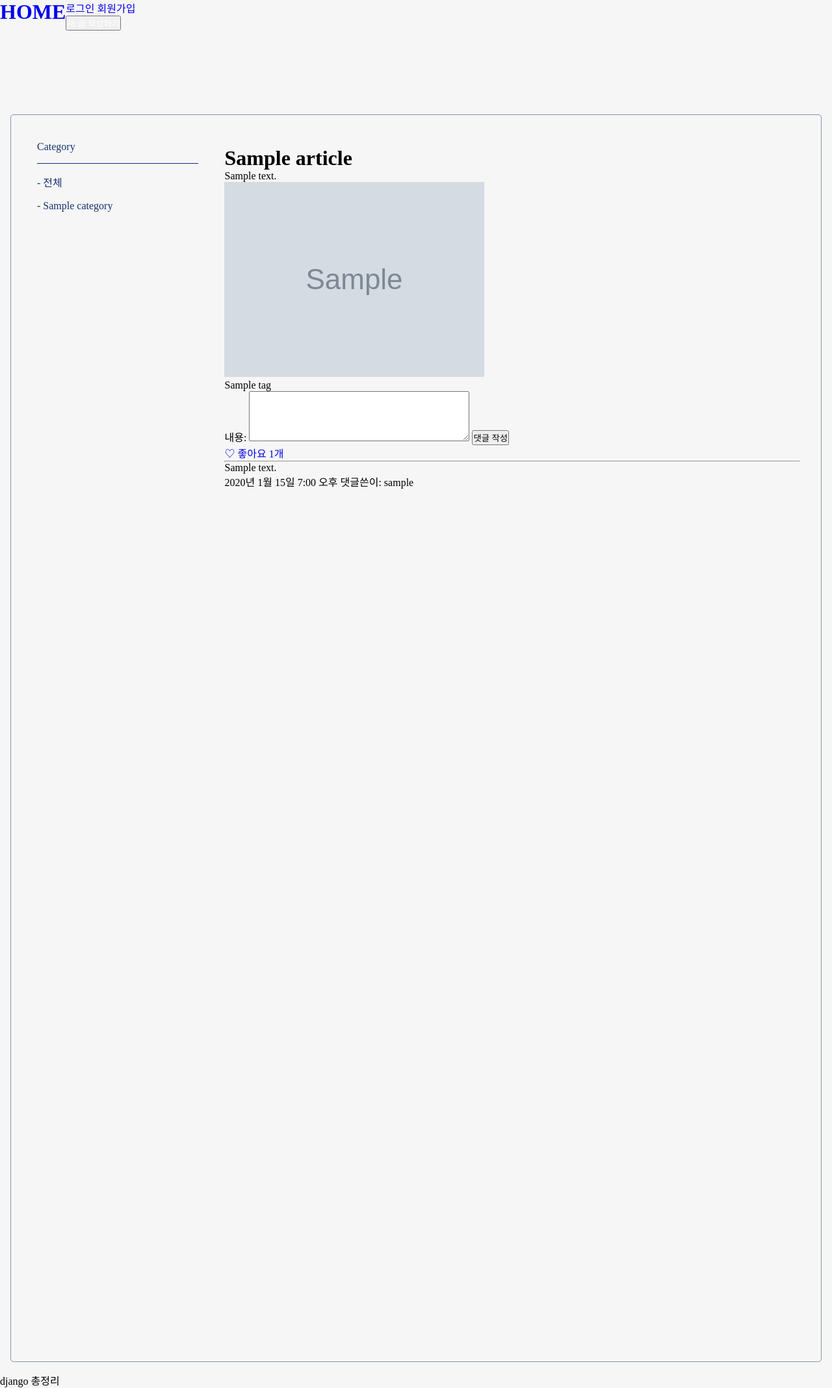
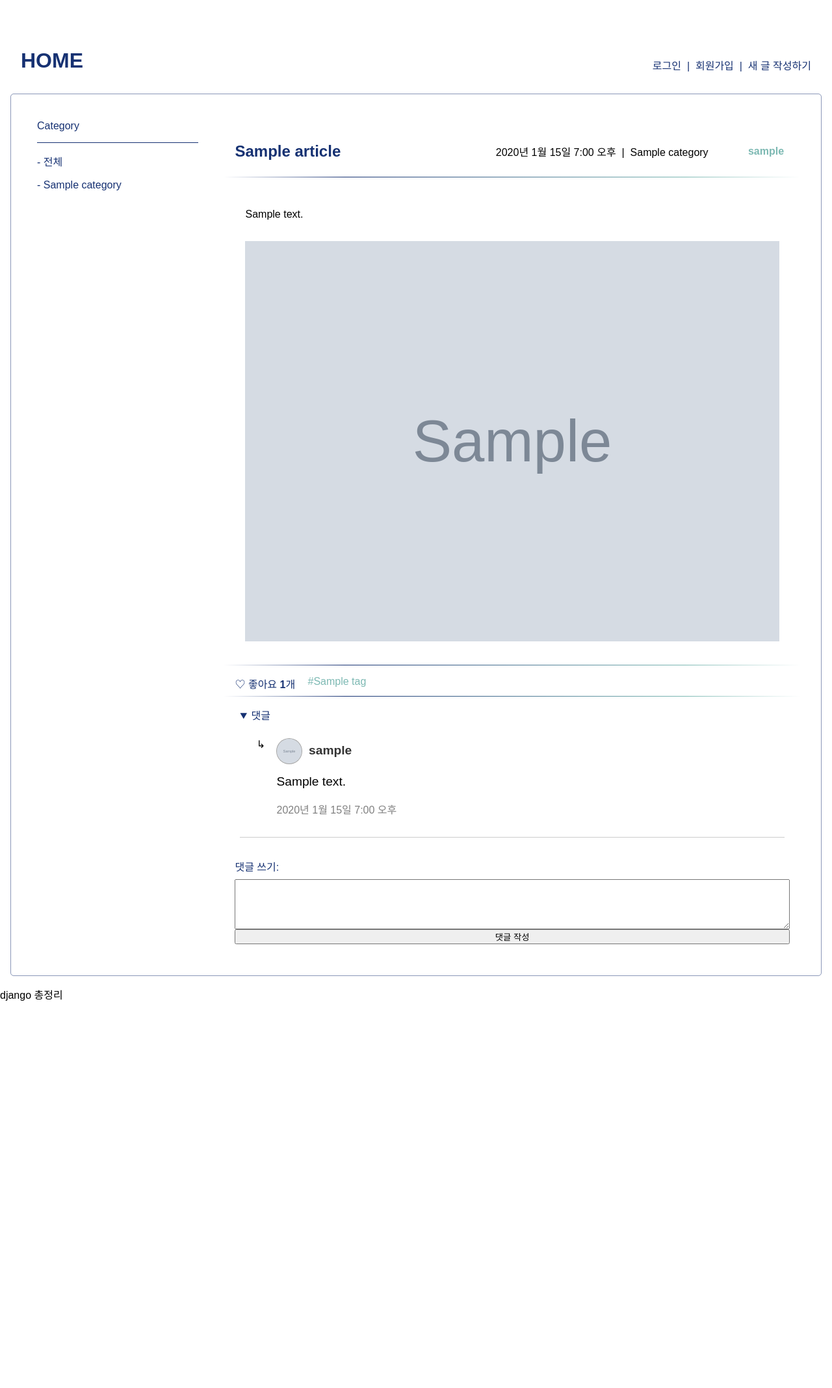
Before and after one commit to KRimwoo/DjangoLastSession, a Django app: page /articles/1 in a window 1280 px wide. Shown: the whole page at 65% size. After the commit the page ends 1540 px from the top, so only its background shows below. Run offline with Django 4.2, Linux system fonts and the light colour scheme; tables that the repository leaves empty hold one stand-in row (values such as "Sample post"); grey boxes marked "Sample" are stand-in pictures.

Commit message:
css complete

```diff
--- a/serengeti/article/forms.py
+++ b/serengeti/article/forms.py
@@ -31,4 +31,4 @@ class CommentForm(forms.ModelForm):
             'content': forms.Textarea(attrs={'rows': 5}),
         }
 
-        labels = {'content': '내용'}
+        labels = {'content': '댓글 쓰기'}
--- /dev/null
+++ b/serengeti/static/css/article/detail.css
@@ -0,0 +1,245 @@
+* {
+  margin: 0;
+  padding: 0;
+  box-sizing: border-box;
+}
+
+.detail-header {
+  width: 100%;
+  height: 5em;
+  display: flex;
+  flex-direction: row;
+  align-items: center;
+  justify-content: space-between;
+  padding: 1em;
+  border-bottom: 1px solid transparent;
+  border-image: linear-gradient(
+    90deg,
+    rgba(0, 0, 0, 0) 0%,
+    rgba(22, 49, 114, 1) 21%,
+    rgba(125, 185, 179, 1) 80%,
+    rgba(125, 185, 179, 0) 100%
+  );
+  border-image-slice: 1;
+  margin-bottom: 1em;
+}
+
+.detail-header > h2 {
+  width: 40%;
+  color: #163172;
+  font-size: 1.5em;
+  font-weight: bold;
+}
+
+.detail-header > .date-cate {
+  width: 40%;
+  margin-right: 1em;
+  text-align: right;
+  font-size: 1em;
+}
+
+.detail-header > span {
+  color: #7db9b3;
+  font-size: 1em;
+  font-weight: bold;
+}
+
+.detail-content {
+  display: flex;
+  flex-direction: column;
+  width: 100%;
+  padding: 2em;
+  border-bottom: 1px solid transparent;
+  border-image: linear-gradient(
+    90deg,
+    rgba(0, 0, 0, 0) 0%,
+    rgba(22, 49, 114, 1) 21%,
+    rgba(125, 185, 179, 1) 80%,
+    rgba(125, 185, 179, 0) 100%
+  );
+  border-image-slice: 1;
+}
+
+.detail-content > .text-section {
+  margin-bottom: 2em;
+  color: #000;
+}
+
+.detail-content > .image-section {
+  text-align: center;
+}
+
+.detail-content > .image-section > img {
+  width: 100%;
+}
+
+.additional {
+  position: relative;
+  display: flex;
+  width: 100%;
+  height: 3em;
+  padding: 1em;
+  border-bottom: 1px solid transparent;
+  border-image: linear-gradient(
+    90deg,
+    rgba(0, 0, 0, 0) 0%,
+    rgba(22, 49, 114, 1) 21%,
+    rgba(125, 185, 179, 1) 80%,
+    rgba(125, 185, 179, 0) 100%
+  );
+  border-image-slice: 1;
+}
+
+.additional > .like {
+  position: absolute;
+  left: 1em;
+  width: 8em;
+}
+
+.additional > .like > a {
+  font-size: 1em;
+  font-weight: 550;
+  color: #163172;
+}
+
+.additional > .like > a:visited {
+  color: #163172;
+}
+
+.additional > .tags {
+  position: absolute;
+  left: 8em;
+  font-size: 1em;
+  color: #7db9b3;
+}
+.additional > .article-edit {
+  position: absolute;
+  right: 1em;
+  font-size: 1em;
+  color: #7db9b3;
+}
+
+.additional > .article-edit > a {
+  font-size: 1em;
+  color: #7db9b3;
+}
+
+.additional > .article-edit > a:visited {
+  color: #7db9b3;
+}
+
+.comment-section {
+  display: flex;
+  flex-direction: column;
+  padding: 1em 1.5em;
+}
+
+.comment-section > details > summary {
+  font-size: 1em;
+  color: #163172;
+}
+
+.comment {
+  display: flex;
+  flex-direction: row;
+  width: 100%;
+  padding: 1em;
+  border-bottom: solid 0.5px rgba(0, 0, 0, 0.2);
+}
+
+.comment > .indent {
+  width: 2em;
+  padding-top: 0.5em;
+  text-align: center;
+}
+
+.comment > .cmt-box {
+  display: flex;
+  flex-direction: column;
+  width: calc(100% - 2em);
+  padding: 0.5em;
+}
+
+.comment > .cmt-box > .author-info {
+  display: flex;
+  flex-direction: row;
+  margin-bottom: 1em;
+}
+
+.comment > .cmt-box > .author-info > .author-icon {
+  display: flex;
+  width: 2.5em;
+  height: 2.5em;
+  justify-content: center;
+  align-items: center;
+  background-color: #ccc;
+  border: solid 0.5px rgba(0, 0, 0, 0.2);
+  border-radius: 1.25em;
+  font-weight: 600;
+  color: #fff;
+}
+
+.comment > .cmt-box > .author-info > .cmt-writer {
+  display: flex;
+  height: 2em;
+  margin-left: 0.5em;
+  align-items: center;
+  font-size: 1.2em;
+  font-weight: 550;
+  color: #333;
+}
+
+.cmt-box > .cmt-content {
+  padding-bottom: 1em;
+  font-size: 1.2em;
+  color: #000;
+}
+
+.cmt-box > .date-info {
+  padding-bottom: 0.4em;
+  font-size: 1em;
+  color: rgba(0, 0, 0, 0.5);
+}
+
+.cmt-box > a {
+  padding-bottom: 0.6em;
+  font-size: 1em;
+  color: rgba(0, 0, 256, 0.8);
+}
+
+.comment-form {
+  margin-bottom: 1em;
+  padding: 1em;
+}
+
+.comment-form > form {
+  display: flex;
+  flex-direction: column;
+}
+
+.comment-form form > label {
+  margin-bottom: 0.5em;
+  color: #163172;
+}
+
+.comment-form > textarea {
+  width: 100%;
+  height: 8em;
+  padding: 0.5em;
+  margin-bottom: 1em;
+  resize: none;
+}
+
+.comment-submit-button {
+  width: 10em;
+  padding: 0.5em;
+  background-color: #163172;
+  color: white;
+  border: none;
+  border-radius: 4px;
+  cursor: pointer;
+}
+
+.comment-submit-button:hover {
+  background-color: #125aaf;
+}
--- a/serengeti/static/css/main/base.css
+++ b/serengeti/static/css/main/base.css
@@ -6,9 +6,11 @@
 
 body {
   width: 100vw;
-	height: 150vw;
+  height: 100vh;
   font-size: 16px;
-	background-color: #f6f6f6;
+  font-family: Helvetica-Light, "나눔고딕", AppleSDGothicNeo, "malgun gothic",
+    "맑은 고딕", sans-serif;
+  background-color: #ffffff;
 }
 
 a {
@@ -16,46 +18,47 @@
 }
 
 header {
-	display: inline-flex;
+  display: flex;
   width: 100%;
-	height: 10em;
+  height: 8em;
+  position: relative;
 }
 
-
-  .banner > a {
-	width: 50%;
+header > .home {
+  position: absolute;
+  left: 2em;
+  bottom: 1em;
+}
+header > .home > a {
+  color: #163172;
 }
 
-  .banner > a > h1 {
-	font-size: 1em;
-	color: #f6f6f6;
+header > .home > a:visited {
+  color: #163172;
 }
 
-  header > .button {
-	display: flex;
-	flex-direction: row-reverse;
+header > .functions {
+  position: absolute;
+  right: 2em;
+  bottom: 1em;
+  color: #163172;
 }
 
-  header > .button > button.new {
-	width: 7em;
-	height: 2em;
-	margin-right: 1.5em;
-	border: none;
-	border-radius: 5px;
-	background-color: #7db9b3;
+header > .functions > span {
+  color: #7db9b3;
 }
 
-  button.new > a {
-	color: #fff;
+header > .functions > a {
+  color: #163172;
 }
 
-  button.new:visited > a {
-	color: #fff;
+header > .functions > a:visited {
+  color: #163172;
 }
 
 .content {
-	width: (100% - 2em);
-	height: 100%;
+  width: calc(100% - 2em);
+  height: calc(100% - 9em);
   display: flex;
   flex-direction: row;
   margin: 1em;
@@ -100,3 +103,8 @@
 .category-list > ul > li > a:visited {
   color: #163172;
 }
+
+footer {
+  width: 100%;
+  height: 1em;
+}
--- a/serengeti/templates/article/detail.html
+++ b/serengeti/templates/article/detail.html
@@ -1,30 +1,33 @@
 {% extends 'main/base.html' %}
+{% load static %}
 {% block title %}
   Article | {{ article.title|title }}
 {% endblock title %}
 
 {% block extrahead %}
+<link rel="stylesheet"  type="text/css" href="{% static "css/article/detail.css" %}">
 {% endblock extrahead %}
 
 {% block content%}
-  <h1>{{article.title}}</h1>
+  <div class="detail-header">
+    <h2>{{article.title}}</h2>
+    <div class="date-cate">
+      <p>{{article.created_at}} &nbsp;| &nbsp;{{article.category}}</p>
+    </div>
+    <span>{{article.author}}&nbsp;&nbsp;</span>
+  </div>
+  <div class="detail-content">
+		<div class="text-section">
 			<p>{{article.content}}</p>
+		</div>
     {% if article.image %}
+      <div class="image-section">
         <img src="{{ article.image.url }}" alt="article-image" />
-  {% endif %} {% for tag in tags %}
-  <p>{{ tag }}</p> {% endfor %}
-  <div>
-    {% if request.user == article.author %}
-      <a href="{% url 'article:edit' id=article.id %}">글 수정</a>
-      <a href="{% url 'article:destroy_article' id=article.id %}">글 삭제</a>
+      </div>
     {% endif %}
 	</div>
-  <form method="post">
-    {% csrf_token %}
-    {{ comment_form }}
-    <button type="submit">댓글 작성</button>
-  </form>
-
+  <div class="additional">
+    <div class="like">
       <a href="{% url 'article:like' article.id %}" title="좋아요 누른 사람: {{ likes|join:', ' }}">
         {% if request.user in likes %}
         &#9829;
@@ -33,17 +36,56 @@
         {% endif %}
         좋아요 {{likes|length}}개
       </a>
-
+    </div>
+    {% if tags %}
+      <div class="tags">
+        {% for tag in tags %}
+          <span>#{{ tag }}</span>
+        {% endfor %}
+      </div>
+    {% endif %}
+    <div class="article-edit">
+      {% if request.user == article.author %}
+        <a href="{% url 'article:edit' id=article.id %}">글 수정</a>
+        &nbsp;|&nbsp;
+        <a href="{% url 'article:destroy_article' id=article.id %}">글 삭제</a>
+      {% endif %}
+    </div>
+  </div>
+  <div class="comment-section">
+    <details open>
+      <summary>댓글</summary>
       {% for comment in comments %}
-  <div>
-    <hr />
-    <p>{{comment.content}}</p>
-    <p>{{comment.created_at}} 댓글쓴이: {{ comment.author }}</p>
+        <div class="comment">
+          <div class="indent">
+            <span>&#8627;</span>
+          </div>
+          <div class="cmt-box">
+            <div class="author-info">
+              {% if comment.author.image %}
+                <img class="author-icon" src="{{ comment.author.image.url }}" alt="User Image">
+              {% else %}
+                <div class="author-icon">{{ comment.author.username|first }}</div>
+              {% endif %}
+              <span class="cmt-writer">{{ comment.author }}</span>
+            </div>
+            <p class="cmt-content">{{comment.content}}</p>
+            <p class="date-info">{{ comment.created_at }}</p>
             {% if request.user == comment.author %}
             <a href="{% url 'article:destroy_comment' id=comment.id %}">댓글 삭제</a>
             {% endif %}
           </div>
+        </div>
+      {% endfor %}
+    </details>
+  </div>
 
-  {% endfor %}
+  <div class="comment-form">
+    <form method="post">
+      {% csrf_token %}
+      {{ comment_form }}
+      <button type="submit">댓글 작성</button>
+    </form>
+  </div>
 
 {% endblock  %}
--- a/serengeti/templates/main/base.html
+++ b/serengeti/templates/main/base.html
@@ -6,8 +6,7 @@
     <meta http-equiv="X-UA-Compatible" content="IE=edge" />
     <meta name="viewport" content="width=device-width, initial-scale=1.0" />
     <title>{% block title %}{% endblock title %}</title>
-    <link rel="stylesheet"  type="text/css" href="{% static "css/main/base.css"%}">
-	{% block extrahead %}{% endblock extrahead %}
+    <link rel="stylesheet" type="text/css" href="{% static "css/main/base.css"%}"> {% block extrahead %}{% endblock extrahead %}
   </head>
   <body>
     <header>
@@ -19,15 +18,17 @@
       <div class="functions">
         {% if user.is_authenticated %}
         <span>{{user.username}}님 환영합니다!</span>
+        &nbsp;
         <a href="{% url 'user:edit_profile' %}">정보 수정</a>
+        &nbsp;|&nbsp;
         <a href="{% url 'user:signout' %}">로그아웃</a>
         {% else %}
         <a href="{% url 'user:signin' %}">로그인</a>
+        &nbsp;|&nbsp;
         <a href="{% url 'user:signup' %}">회원가입</a>
         {% endif %}
-        <div class="button">
-          <button class="new"><a href="{%url 'article:new'%}">새 글 작성하기</a></button>
-        </div>
+        &nbsp;|&nbsp;
+        <a href="{%url 'article:new'%}">새 글 작성하기</a>
       </div>
     </header>
     <div class="content">
@@ -36,7 +37,11 @@
         <ul>
           <li><a href="{% url 'main:index' %}">- 전체</a></li>
           {% for category in categories %}
-          <li><a href="{% url 'main:index' %}?category={{ category.id }}">- {{ category.name }}</a></li>
+          <li>
+            <a href="{% url 'main:index' %}?category={{ category.id }}"
+              >- {{ category.name }}</a
+            >
+          </li>
           {% endfor %}
         </ul>
       </div>
--- a/serengeti/templates/user/signup.html
+++ b/serengeti/templates/user/signup.html
@@ -8,7 +8,11 @@
   </head>
   <body>
      회원가입 페이지<br />
-    <form method="POST" action="{% url 'user:signup' %}">
+    <form
+      method="POST"
+      enctype="multipart/form-data"
+      action="{% url 'user:signup' %}"
+    >
       {% csrf_token %} {{ form.as_p }}
       <button type="submit">회원가입</button>
     </form>
--- a/serengeti/templates/user/useredit.html
+++ b/serengeti/templates/user/useredit.html
@@ -8,7 +8,11 @@
   </head>
   <body>
      프로필 수정<br />
-    <form method="POST" action="{% url 'user:edit_profile' %}">
+    <form
+      method="POST"
+      enctype="multipart/form-data"
+      action="{% url 'user:edit_profile' %}"
+    >
       {% csrf_token %} {{ form.as_p }}
       <button type="submit">수정</button>
     </form>
```
Also changed, not shown: serengeti/static/css/main/index.css (+8 -4 lines), serengeti/templates/main/index.html (+6 -4 lines), serengeti/user/forms.py (+3 -35 lines), serengeti/user/views.py (+23 -8 lines), serengeti/media/user/F32A79F5-CC00-4290-AAC7-3509C6206D9C_1_201_a.jpeg (added). Lines whose indentation alone changed are shown as unchanged.
